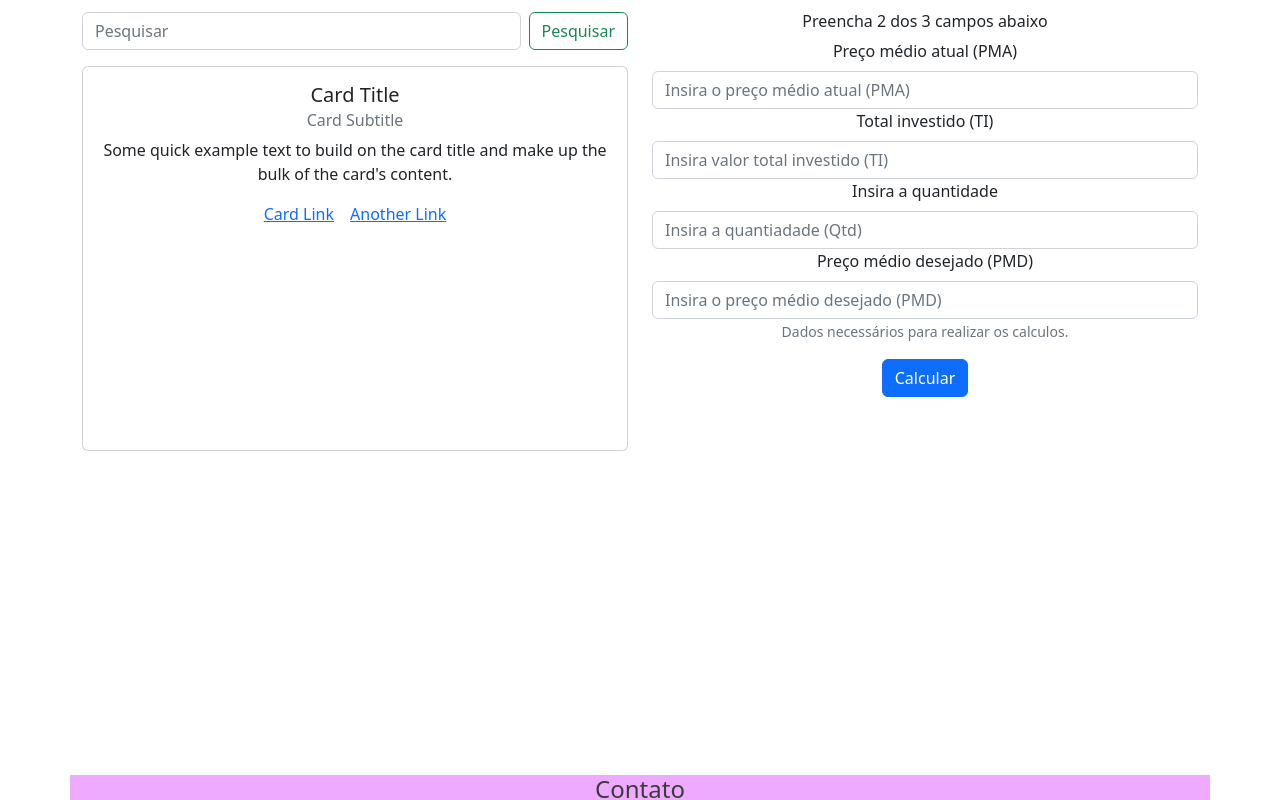
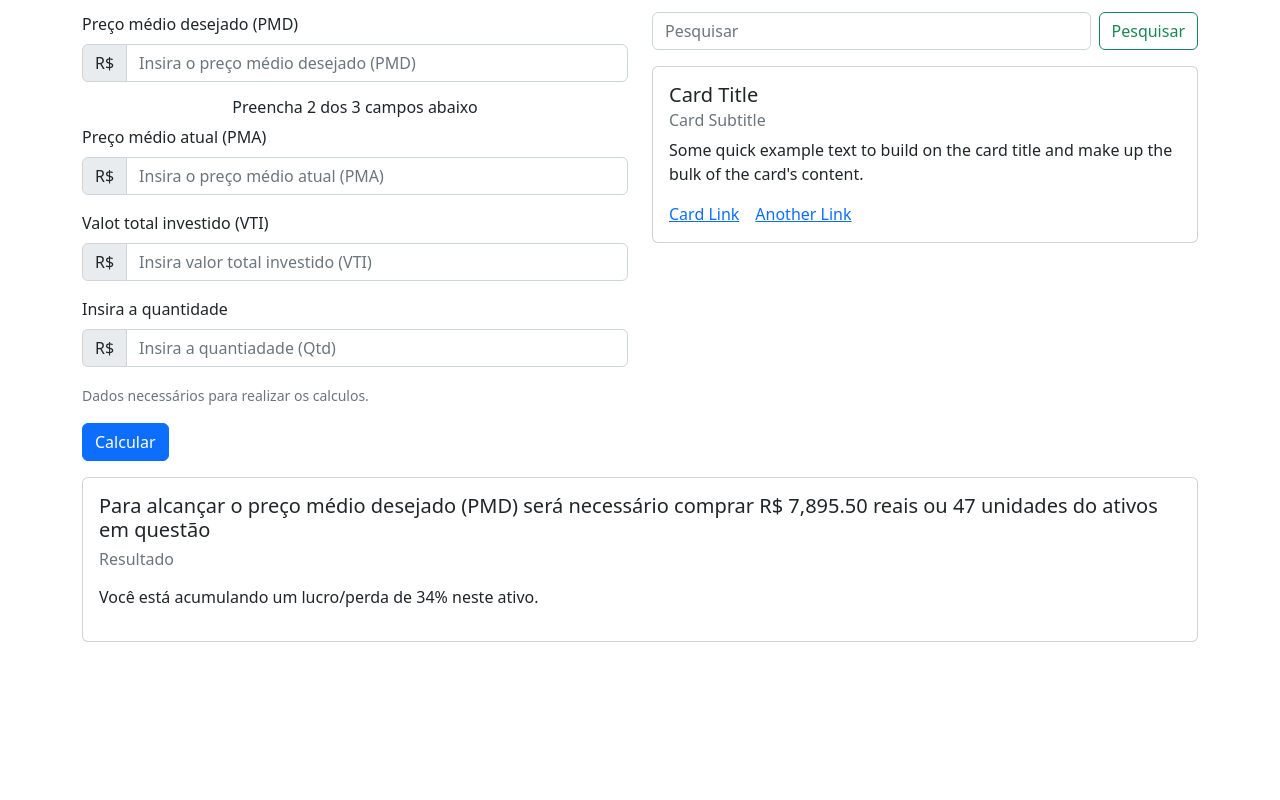
Before and after one commit to Thiagodsm/Average-Down-Calculator, a React (Create React App) app: page / in a window 1280 px wide. Shown: the part 825-1625 px from the top of the page. After the commit the page ends 1600 px from the top, so only its background shows below. Built offline with nearby package versions, Linux system fonts and the light colour scheme; no server answers.

Commit message:
add condition to calculate the average price

```diff
--- a/src/App.css
+++ b/src/App.css
@@ -1,5 +1,5 @@
 .App {
-  text-align: center;
+  text-align: left;
 }
 
 .App-logo {
--- a/src/App.js
+++ b/src/App.js
@@ -6,11 +6,12 @@ import NavScroll from './components/NavScroll';
 
 
 /*-- APIUtils --*/
-import api from './api/APIUtils';
+//import api from './api/APIUtils';
 import StockCard from './components/StockCard';
 import { Col, Container } from 'react-bootstrap';
 import StocksData from './components/StocksData';
 import SearchStock from './components/SearchStock';
+import StockCardResult from './components/StockCardResult';
 /*-- APIUtils --*/
 
 class App extends Component{
@@ -20,10 +21,10 @@ class App extends Component{
   }
 
   async componentDidMount(){
-    const response = await api.getQuote();
+    //const response = await api.getQuote();
 
     //console.log(response.data);
-    this.setState({data: response.data});
+    //this.setState({data: response.data});
   };
 
   render(){
@@ -36,18 +37,19 @@ class App extends Component{
           <Container id='calculator'>
             <h4>Calculadora</h4>
             <Row>
-              <Col xs={12} sm={12} md={6}>
+              <Col className='mb-3' xs={12} sm={12} md={6}>
+                <StocksData />
+              </Col>
+              <Col className='mb-3' xs={12} sm={12} md={6}>
                 <SearchStock />
                 <StockCard />
               </Col>
-              <Col xs={12} sm={12} md={6}>
-                <h6>Preencha 2 dos 3 campos abaixo</h6>
-                <StocksData />
+            </Row>
+            <Row className='mb-3'>
+              <Col xs={12} sm={12} md={12}>
+                <StockCardResult {...this.props}/>
               </Col>
             </Row>
-          </Container>
-          <Container id='contact'>
-            <h4>Contato</h4>
           </Container>
         </NavScroll>
       </div>
--- a/src/components/NavScroll.js
+++ b/src/components/NavScroll.js
@@ -1,6 +1,4 @@
-import Button from 'react-bootstrap/Button';
 import Container from 'react-bootstrap/Container';
-import Form from 'react-bootstrap/Form';
 import Nav from 'react-bootstrap/Nav';
 import Navbar from 'react-bootstrap/Navbar';
 
@@ -19,7 +17,6 @@ function NavScroll({children}) {
                 >
                     <Nav.Link href="#home" style={{color: "#FFF"}}>Home</Nav.Link>
                     <Nav.Link href="#calculator" style={{color: "#FFF"}}>Calculadora</Nav.Link>
-                    <Nav.Link href="#contact" style={{color: "#FFF"}}>Contato</Nav.Link>
                 </Nav>
                 </Navbar.Collapse>
             </Container>
--- a/src/components/StockCard.js
+++ b/src/components/StockCard.js
@@ -1,9 +1,8 @@
-import { Col, Row } from 'react-bootstrap';
 import Card from 'react-bootstrap/Card';
 
 function StockCard() {
   return (
-    <Card className='mb- me-3' style={{ width: '100%', height:'100%'}}>
+    <Card className='mb-3 me-3' style={{ width: '100%'}}>
       <Card.Body>
         <Card.Title>Card Title</Card.Title>
         <Card.Subtitle className="mb-2 text-muted">Card Subtitle</Card.Subtitle>
--- /dev/null
+++ b/src/components/StockCardResult.js
@@ -0,0 +1,17 @@
+import Card from 'react-bootstrap/Card';
+
+function StockCardResult({stockData}) {
+  return (
+    <Card className='mb-3 me-3' style={{ width: '100%', height:'100%'}}>
+      <Card.Body>
+        <Card.Title>Para alcançar o preço médio desejado (PMD) será necessário {stockData} comprar R$ 7,895.50 reais ou 47 unidades do ativos em questão</Card.Title>
+        <Card.Subtitle className="mb-3 mt-2 text-muted">Resultado</Card.Subtitle>
+        <Card.Text>
+          Você está acumulando um lucro/perda de 34% neste ativo.
+        </Card.Text>
+      </Card.Body>
+    </Card>
+  );
+}
+
+export default StockCardResult;
--- a/src/components/StocksData.js
+++ b/src/components/StocksData.js
@@ -1,23 +1,78 @@
+import React, {useState, useEffect} from 'react'
 import Button from 'react-bootstrap/Button';
 import Form from 'react-bootstrap/Form';
+import InputGroup from 'react-bootstrap/InputGroup';
+
 
 function StocksData() {
+
+    const[pmd, setPmd] = useState('');
+    const[pma, setPma] = useState('');
+    const[vti, setVti] = useState('');
+    const[qtd, setQtd] = useState('');
+
+
+    function handleSaveStockData(){
+        let price = 70, quantity = 99;
+        console.log("aqui");
+        if (pmd &&((pma && vti) || (pma && qtd) || (vti && qtd))) {
+            if (pma && vti) {
+                console.log("1");
+                setQtd(vti/pma);
+            } else if (pma && qtd) {
+                console.log("2");
+                setVti(pma*qtd);
+            } else if (vti && qtd) {
+                console.log("3");
+                setPma(vti/qtd);
+            } else{
+                console.log("4");
+            }
+        } else {
+            console.log("5");
+        }
+
+        const data = {
+            pmd, pma, vti, qtd, price, quantity
+        }
+        console.log(data);
+    }
+
     return (
         <Form style={{ width: '100%', height:'100%'}}>
         <Form.Group className="mb-3" controlId="formStockData">
+
+            <Form.Label>Preço médio desejado (PMD)</Form.Label>
+            <InputGroup className="mb-3">
+                <InputGroup.Text>R$</InputGroup.Text>
+                <Form.Control type='number' placeholder="Insira o preço médio desejado (PMD)" value={pmd} onChange={e => setPmd(e.target.value)} required/>
+            </InputGroup>
+
+            <h6 style={{'textAlign':'center'}}>Preencha 2 dos 3 campos abaixo</h6>
+
             <Form.Label>Preço médio atual (PMA)</Form.Label>
-        <Form.Control type="number" placeholder="Insira o preço médio atual (PMA)" />
-        <Form.Label>Total investido (TI)</Form.Label>
-        <Form.Control type="number" placeholder="Insira valor total investido (TI)" />
+            <InputGroup className="mb-3">
+                <InputGroup.Text>R$</InputGroup.Text>
+                <Form.Control type='number' placeholder="Insira o preço médio atual (PMA)" value={pma} onChange={e => setPma(e.target.value)}/>
+            </InputGroup>
+
+            <Form.Label>Valot total investido (VTI)</Form.Label>
+            <InputGroup className="mb-3">
+                <InputGroup.Text>R$</InputGroup.Text>
+                <Form.Control type='number' placeholder="Insira valor total investido (VTI)" value={vti} onChange={e => setVti(e.target.value)}/>
+            </InputGroup>
+
             <Form.Label>Insira a quantidade</Form.Label>
-        <Form.Control type="number" placeholder="Insira a quantiadade (Qtd)" />
-        <Form.Label>Preço médio desejado (PMD)</Form.Label>
-        <Form.Control type="number" placeholder="Insira o preço médio desejado (PMD)" />
+            <InputGroup className="mb-3">
+                <InputGroup.Text>R$</InputGroup.Text>
+                <Form.Control type='number' placeholder="Insira a quantiadade (Qtd)" value={qtd} onChange={e => setQtd(e.target.value)} />
+            </InputGroup>
+
 
             <Form.Text className="text-muted">Dados necessários para realizar os calculos.</Form.Text>
 
         </Form.Group>
-      <Button variant="primary" type="submit">
+        <Button variant="primary" type="submit" onClick={handleSaveStockData}>
             Calcular
         </Button>
         </Form>
```
Lines whose indentation alone changed are shown as unchanged.
